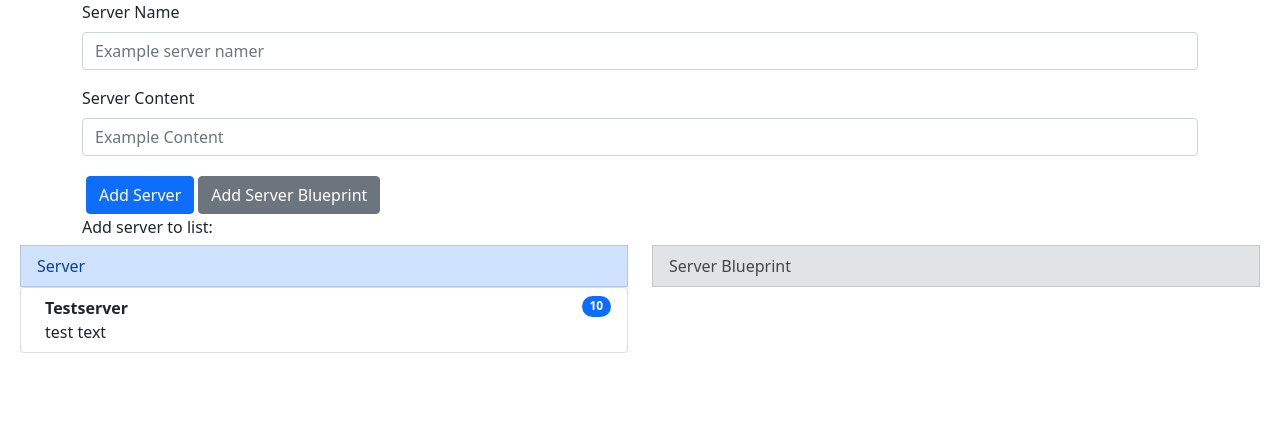
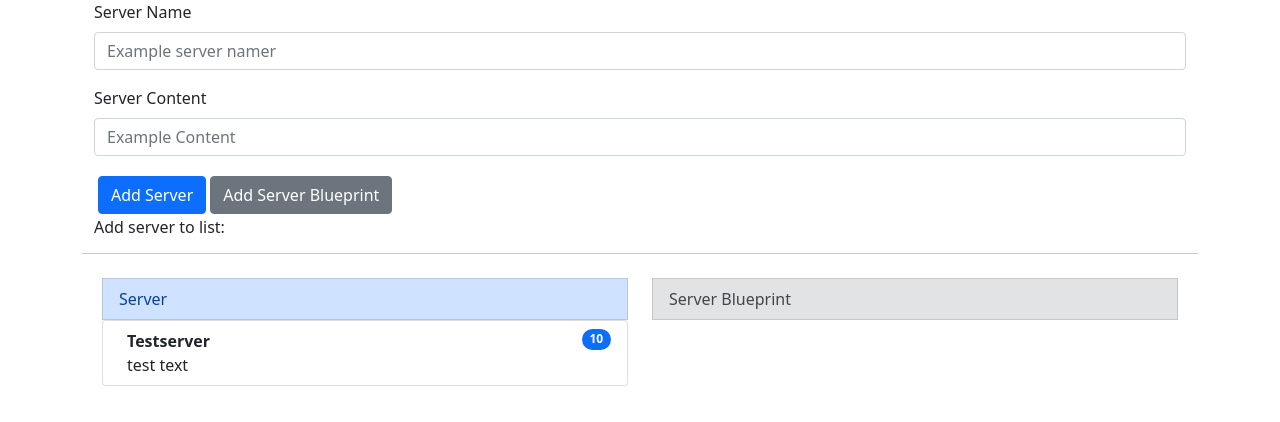
Before and after one commit to FoxGeoff/input-output, an Angular app: page / in a window 1280 px wide. Shown: the top 422 px of the page. Built offline with nearby package versions, Linux system fonts and the light colour scheme.

Commit message:
NOTE WE WILL NOW USE : --app.component as the Parent --with server-list.component as the child

```diff
--- a/src/app/app.component.html
+++ b/src/app/app.component.html
@@ -1 +1,12 @@
-<app-dashboard></app-dashboard>
+<div class="container">
+  <app-dashboard></app-dashboard>
+  <hr />
+  <div class="row">
+    <div class="col-xs-12">
+      <app-server-list
+        *ngFor="let serverElement of serverElements"
+        [srvElement]="serverElement"
+      ></app-server-list>
+    </div>
+  </div>
+</div>
--- a/src/app/app.component.ts
+++ b/src/app/app.component.ts
@@ -7,4 +7,9 @@
 })
 export class AppComponent {
   title = 'input-output';
+
+  // now lets use for the collection an example javascript literal
+  serverElements = [
+    {name: 'Testserver', content: 'test text'}
+  ];
 }
--- a/src/app/dashboard/dashboard.component.html
+++ b/src/app/dashboard/dashboard.component.html
@@ -35,8 +35,3 @@
   </button>
   <h6>Add server to list: {{ newName }} {{ newContent }}</h6>
 </div>
-
-<app-server-list
-  *ngFor="let serverElement of serverElements"
-  [srvElement]="serverElement"
-></app-server-list>
--- a/src/app/dashboard/dashboard.component.ts
+++ b/src/app/dashboard/dashboard.component.ts
@@ -18,10 +18,7 @@
   servers: Server[] = [];
   bluePrints: Server[] = [];
 
-  // now lets use for the collection an example javascript literal
-  serverElements = [
-    {name: 'Testserver', content: 'test text'}
-  ];
+
 
   constructor() { }
 
--- a/src/app/server-list/server-list.component.ts
+++ b/src/app/server-list/server-list.component.ts
@@ -19,22 +19,22 @@
   ngOnInit(): void {
   }
 
-  // onAddServer() {
+  onServerAdded() {
   //   this.servers.push({
   //     name: this.newName,
   //     content: this.newContent
   //   });
   //   this.newName = "";
   //   this.newContent ="";
-  // }
+  }
 
-  // onAddServerBlueprint() {
+  onServerBlueprintAdded() {
   //   this.bluePrints.push({
   //     name: this.newName,
   //     content: this.newContent
   //   });
   //   this.newName = "";
   //   this.newContent ="";
-  // }
+  }
 
 }
```
Also changed, not shown: 1 other file (tests, documents, lock files or other folders).
